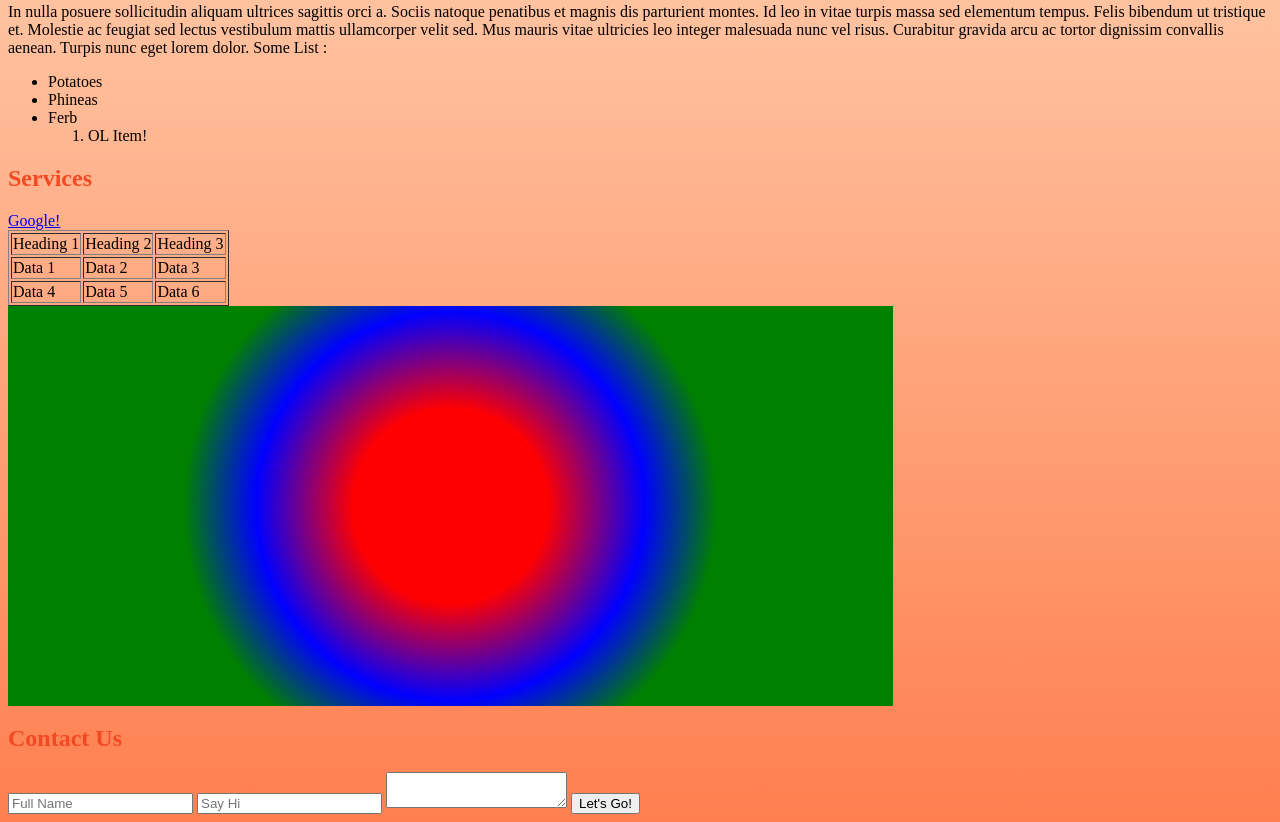
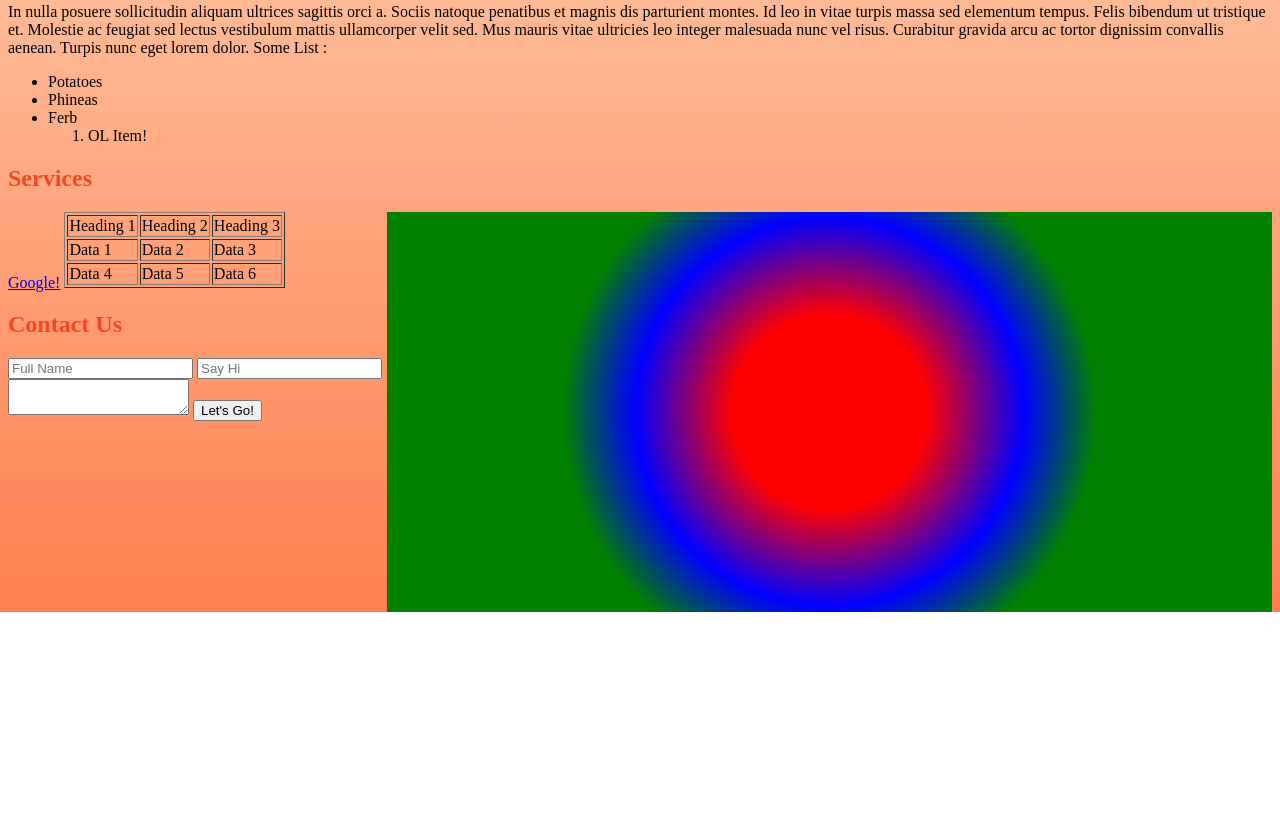
Before and after one commit to neharajesh/CSSPractice, a plain HTML site: page index.html in a window 1280 px wide. Shown: the part 550-1372 px from the top of the page. After the commit the page ends 1162 px from the top, so only its background shows below. Drawn offline with Linux system fonts and the light colour scheme.

Commit message:
display and float

```diff
--- a/index.html
+++ b/index.html
@@ -39,7 +39,7 @@
 
     <a href="http://www.google.com" id="link">Google!</a>
 
-    <table border="1">
+    <table border="1" class="site-table">
         <thead>
             <tr>
                 <td>Heading 1</td>
--- a/style.css
+++ b/style.css
@@ -14,22 +14,22 @@ body {
     height: 400px;
     width: 70%;
     background: radial-gradient(circle, red 20%, blue 40%, green 55%);
+    float: right;
+    /* moves image right. "left" to move image left */
+    /* other properties are - inherit (to inherit the parent's float properties) and none (leaves element as it is) */
 }
 
 #about-us-image {
     height: 250px;
     width: 40vw;
     border: 10px double rgb(43, 9, 156);
-    /* border styles can be - solid, double, dashed and dotted  */
+    padding: 20px 5px;
+    margin: 20px 5px;
+}
 
-    /* padding: 10px;  all four sides */
-    /* padding: 100px 50px 40px 20px; - top right bottom left */
-    padding: 20px 5px;
-    /* padding: top+bottom right+left; */
-
-    /* margin: 10px; - all four sides */
-    /* margin: 100px 50px 40px 9px; - top right bottom left */
-    margin: 20px 5px;
-    /* margin: top+bottom right+left; */
-
+.site-table {
+    /* display: none; - hides from website */
+    display: inline-block;
+    /* keeps table on same line as the google link but the table behaves like a block. useful with grids */
+    /* other properties are - none, inline, block, etc. */
 }
```
